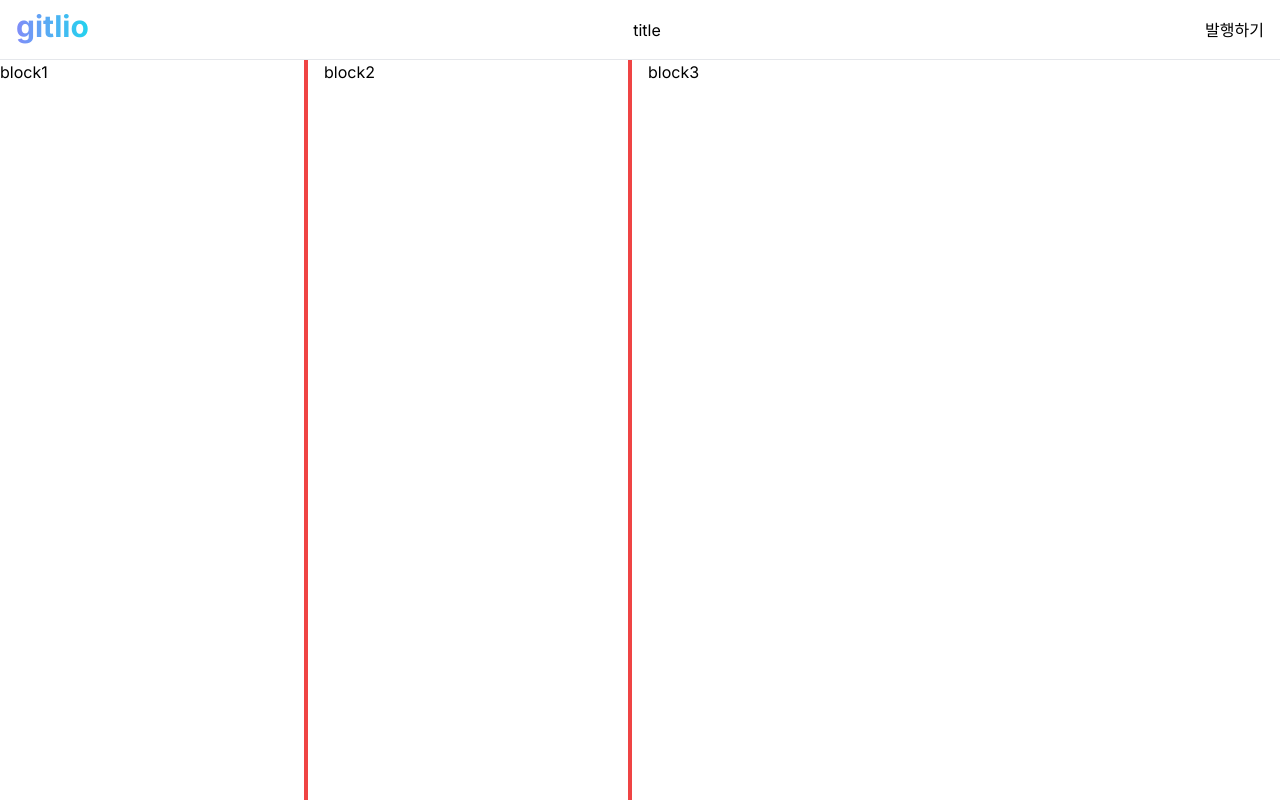
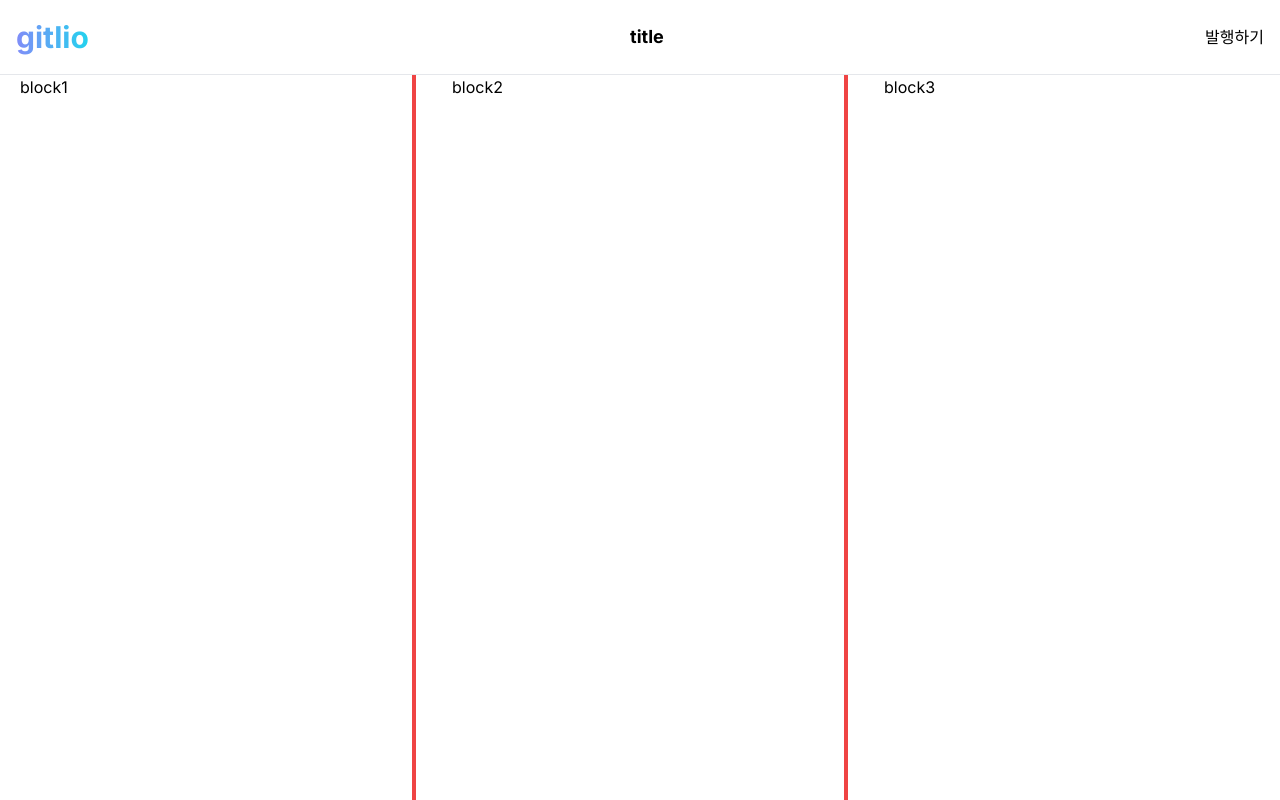
Before and after one commit to TU-GitLio/frontend, a Next.js app in the folder gitlio/: page /skills in a window 1280 px wide. Built offline with nearby package versions, Linux system fonts and the light colour scheme.

Commit message:
design: header 높이 변경

```diff
--- a/gitlio/app/(edit)/layout.tsx
+++ b/gitlio/app/(edit)/layout.tsx
@@ -6,12 +6,12 @@ import React, { ReactNode } from "react";
 function Layout({ children }: { children: ReactNode }) {
   return (
     <div className="flex flex-col min-h-screen min-w-full bg-background max-h-screen">
-      <nav className="flex justify-between items-center border-b border-border h-[60px] px-4 py-2">
+      <nav className="flex items-center border-b border-border h-[75px] px-4 py-2">
         <Logo />
         <Title />
         <PublishBtn />
       </nav>
-      <main className="flex flex-grow w-full h-full">{children}</main>
+      <main className="flex flex-grow w-full h-full ">{children}</main>
     </div>
   );
 }
--- a/gitlio/app/(edit)/skills/page.tsx
+++ b/gitlio/app/(edit)/skills/page.tsx
@@ -1,10 +1,10 @@
 export default function SkillsPage() {
   return (
     <>
-      <div className="w-full gap-4 grid grid-cols-1 md:grid-cols-2 lg:grid-cols-4">
-        <div className="border-r-4 border-red-500">block1</div>
-        <div className="border-r-4 border-red-500">block2</div>
-        <div>block3</div>
+      <div className="w-full gap-4 grid grid-cols-1 md:grid-cols-2 lg:grid-cols-3">
+        <div className="px-5 border-r-4 border-red-500">block1</div>
+        <div className="px-5 border-r-4 border-red-500">block2</div>
+        <div className="px-5">block3</div>
       </div>
     </>
   );
--- a/gitlio/components/Logo.tsx
+++ b/gitlio/components/Logo.tsx
@@ -3,11 +3,13 @@ import React from "react";
 
 export default function Logo() {
   return (
+    <div className="flex-col justify-center">
       <Link
         href={"/"}
         className="font-bold h-full text-3xl bg-gradient-to-r from-indigo-400 to-cyan-400 text-transparent bg-clip-text hover:cursor-pointer"
       >
         gitlio
       </Link>
+    </div>
   );
 }
--- a/gitlio/components/Title.tsx
+++ b/gitlio/components/Title.tsx
@@ -1,5 +1,11 @@
 import React from "react";
 
 export default function Title() {
-  return <div>title</div>;
+  return (
+    <div className="flex-grow basis-32 flex items-center justify-center">
+      <div>
+        <p className="text-lg font-bold">title</p>
+      </div>
+    </div>
+  );
 }
```
Lines whose indentation alone changed are shown as unchanged.
